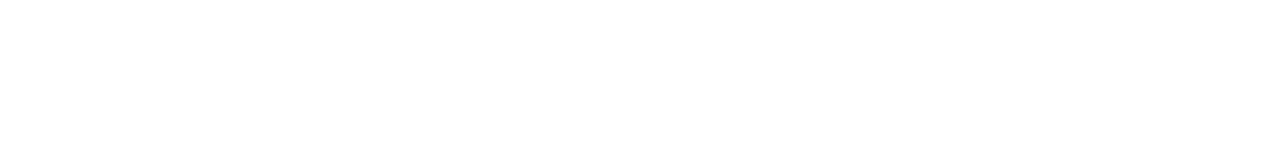
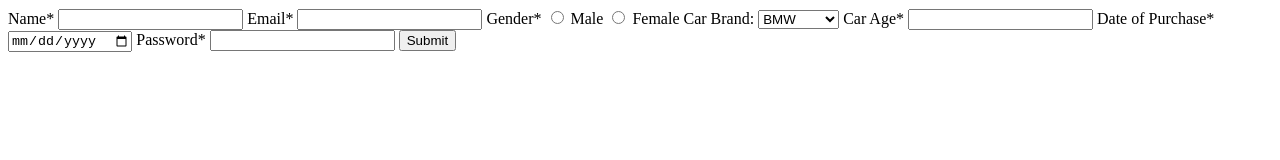
Before and after one commit to acciojob/car-insurance-form-ayush460, a website: page main.html in a window 1280 px wide. Drawn offline with Linux system fonts and the light colour scheme.

Commit message:
created a submission

```diff
--- a/main.html
+++ b/main.html
@@ -12,5 +12,28 @@
 </script>
 
 </body>
-
+<form action="/action_page.php" method="get">
+	<label for="name">Name*</label>
+	<input type="text" id="#name" name="name" required>
+	<labe for="email">Email*</labe>
+	<input type="email" id="#email" name="email" required>
+	 <label for="gender">Gender*</label>
+        <input type="radio" id="male" name="gender" value="male" required>
+        <label for="male">Male</label>
+        <input type="radio" id="female" name="gender" value="female">
+        <label for="female">Female</label>
+	<label for="cars">Car Brand:</label>
+        <select id="#cars" name="cars" required>
+          <option value="bmw">BMW</option>
+          <option value="audi">Audi</option>
+          <option value="mercedes">Mercedes</option>
+        </select>
+	<label for="carage">Car Age*</label>
+        <input type="number" id="#carage" name="carage" required>
+<label for="dop">Date of Purchase*</label>
+        <input type="date" id="#dop" name="dop" required>
+	<label for="password">Password*</label>
+        <input type="password" id="#password" name="password" required>
+<button type="submit">Submit</button>
+</form>
 </html>
```
